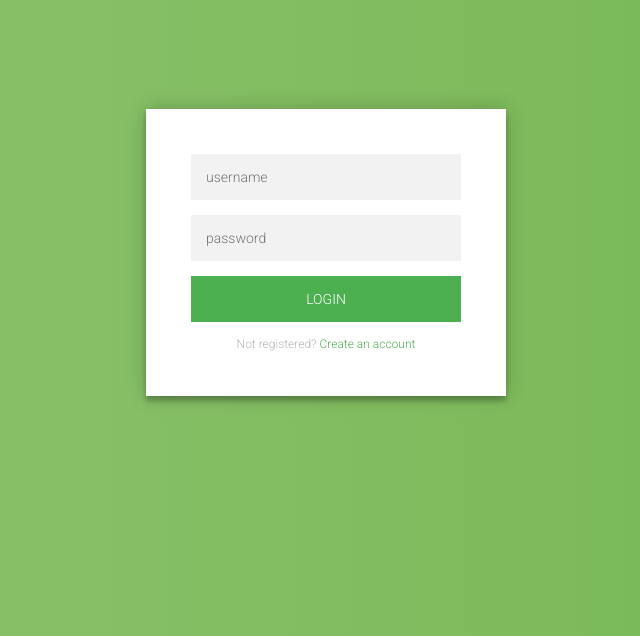
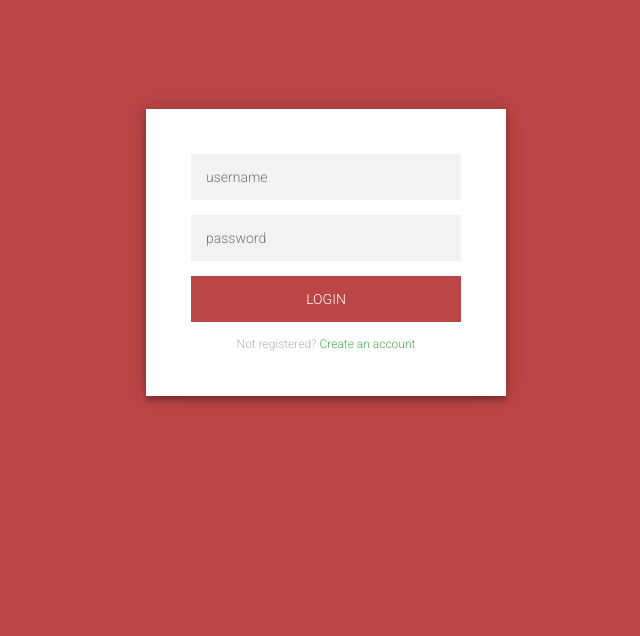
Before and after one commit to franknavarro/BiolaCSCI, a PHP site: page / in a window 1280 px wide. Shown: the top 636 px of the page, without its empty margins (314-954 px from the left). Run offline with PHP 8.4, Linux system fonts and the light colour scheme; some libraries are stand-ins or nearby versions.

Commit message:
Login Page - Template

```diff
--- a/css/style.css
+++ b/css/style.css
@@ -30,7 +30,7 @@
   font-family: "Roboto", sans-serif;
   text-transform: uppercase;
   outline: 0;
-  background: #4CAF50;
+  background: #bc4545;
   width: 100%;
   border: 0;
   padding: 15px;
@@ -90,10 +90,6 @@
 }
 body {
   background: #bc4545; /* fallback for old browsers */
-  background: -webkit-linear-gradient(right, #76b852, #8DC26F);
-  background: -moz-linear-gradient(right, #76b852, #8DC26F);
-  background: -o-linear-gradient(right, #76b852, #8DC26F);
-  background: linear-gradient(to left, #76b852, #8DC26F);
   font-family: "Roboto", sans-serif;
   -webkit-font-smoothing: antialiased;
   -moz-osx-font-smoothing: grayscale;
```
